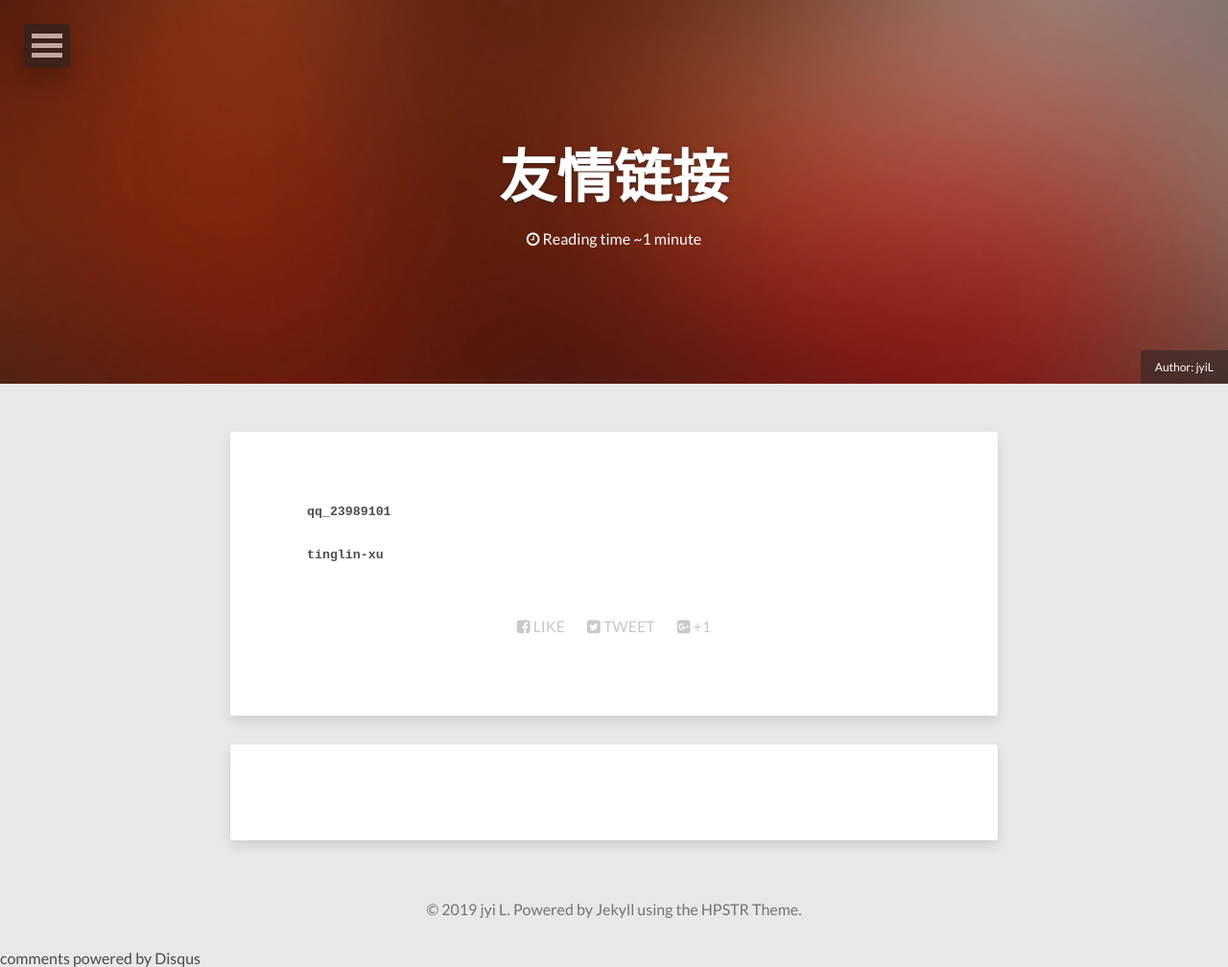
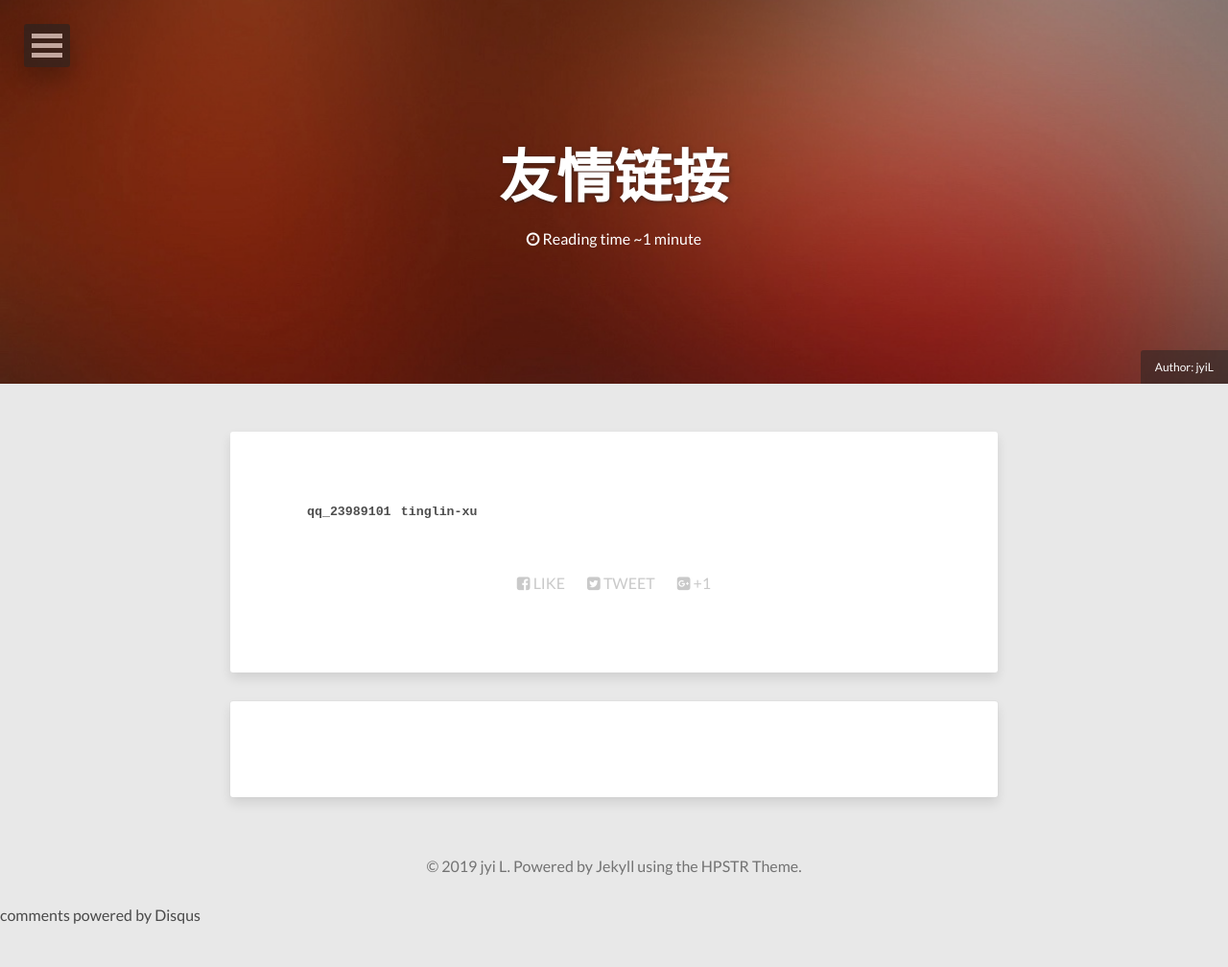
Before and after one commit to jyiL/jyiL.github.io, a Jekyll site: the page built from link/index.md, in a window 1280 px wide. Shown: the whole page at 96% size. Built offline with Jekyll 4.4.1, drawn with Linux system fonts in a browser that asks for light colours; nearby versions of some CDN libraries; comment, search, counter and statistics services are not loaded; after the commit the page ends 963 px from its top, so only the background shows below that.

```diff
--- a/link/index.md
+++ b/link/index.md
@@ -8,5 +8,4 @@ image:
   creditlink: https://jyil.github.io/
 ---
 
-##### <a href="http://blog.csdn.net/qq_23989101" target="view_window">`qq_23989101`</a>&nbsp;&nbsp;&nbsp;&nbsp;
-##### <a href="https://tinglin-xu.github.io" target="view_window">`tinglin-xu`</a>&nbsp;&nbsp;&nbsp;&nbsp;
+##### <a href="http://blog.csdn.net/qq_23989101" target="view_window">`qq_23989101`</a>&nbsp;&nbsp;&nbsp;&nbsp;<a href="https://tinglin-xu.github.io" target="view_window">`tinglin-xu`</a>&nbsp;&nbsp;&nbsp;&nbsp;
```
